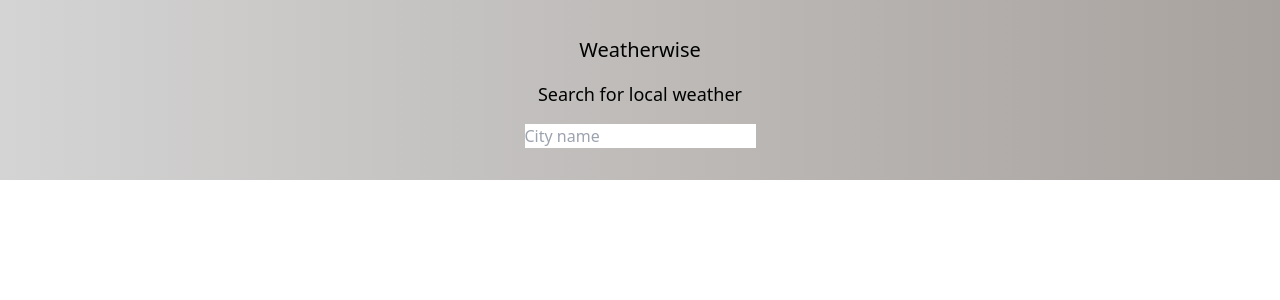
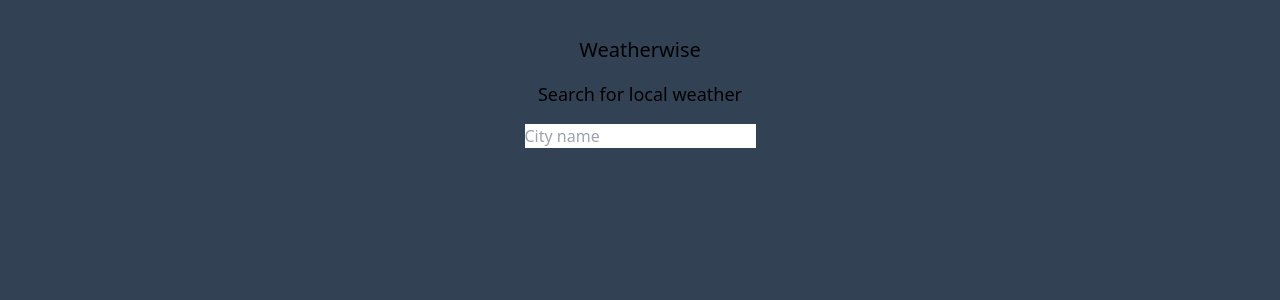
Before and after one commit to aguilerad916/weatherwise, a Next.js app: page / in a window 1280 px wide. Shown: the top 300 px of the page. Built offline with nearby package versions, Linux system fonts and the light colour scheme.

Commit message:
Updated Background color to extend to whole page

```diff
--- a/components/SearchBox.tsx
+++ b/components/SearchBox.tsx
@@ -36,7 +36,7 @@ export default function SearchBox() {
   return (
     <div>
       <input
-        className="bg-gray-500 p-2 rounded-lg w-64"
+        className="p-2 rounded-lg w-64"
         type="text"
         placeholder="City name"
         value={inputValue}
--- a/pages/_app.tsx
+++ b/pages/_app.tsx
@@ -2,5 +2,9 @@ import '@/styles/globals.css'
 import type { AppProps } from 'next/app'
 
 export default function App({ Component, pageProps }: AppProps) {
-  return <Component {...pageProps} />
+  return (
+  <div className='bg-slate-700 min-h-screen'>
+    <Component {...pageProps} />
+  </div>
+  );
 }
--- a/pages/detail/[city_id].tsx
+++ b/pages/detail/[city_id].tsx
@@ -48,7 +48,7 @@ export default function displayData({ city, weather }: Props) {
         <title>WeatherWise</title>
       </Head>
       <main className="mt-5 mx-5">
-        <h1 className="text-xl font-medium mb-4">WeatherWise</h1>
+        <h1 className="flex justify-center text-xl font-medium mb-4">WeatherWise</h1>
         <Link href="/">&larr; Home</Link>
         <div className="py-5">
           <div className="bg-blue-500 rounded p-4">
--- a/pages/index.tsx
+++ b/pages/index.tsx
@@ -3,7 +3,7 @@ import Head from "next/head";
 
 export default function Home() {
   return (
-    <div className="bg-gradient-to-r from-neutral-300 to-stone-400 py-4">
+    <div className="py-4">
       <Head>
         <title>WeatherWise</title>
       </Head>
```
